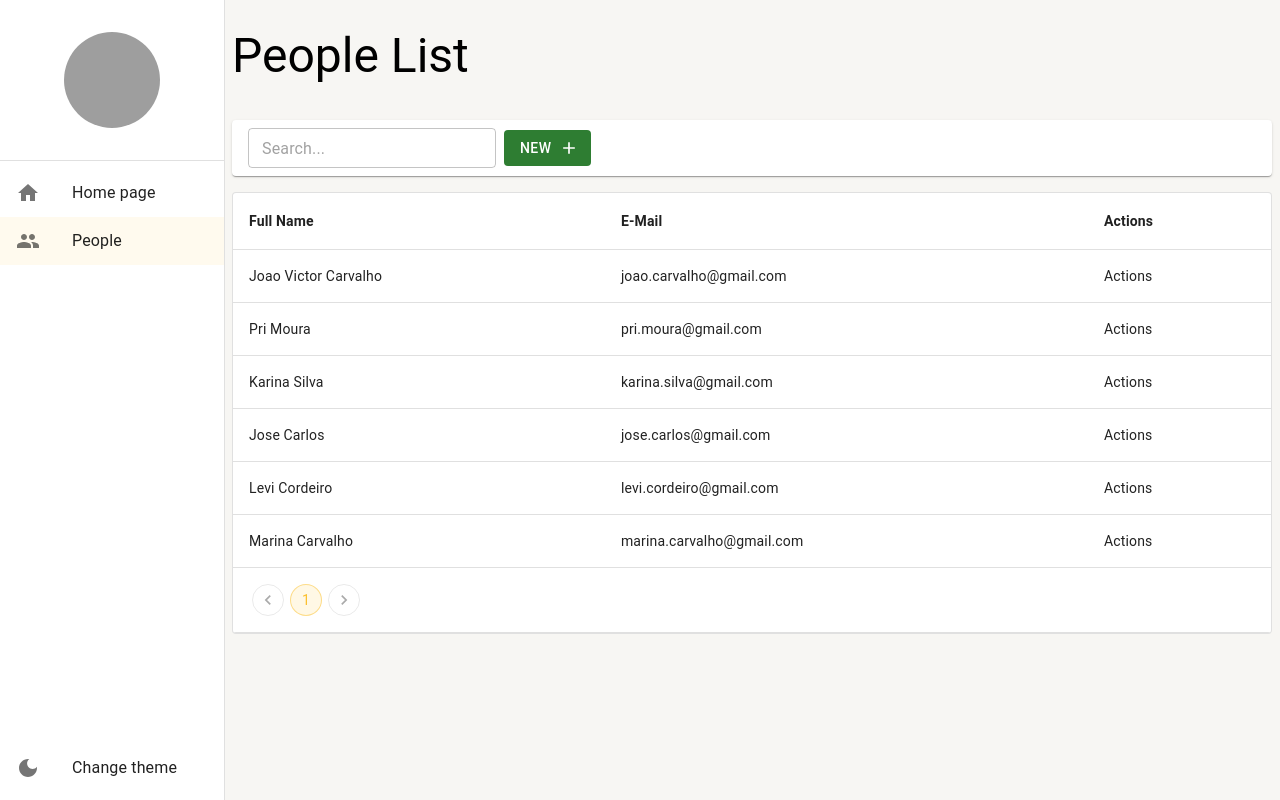
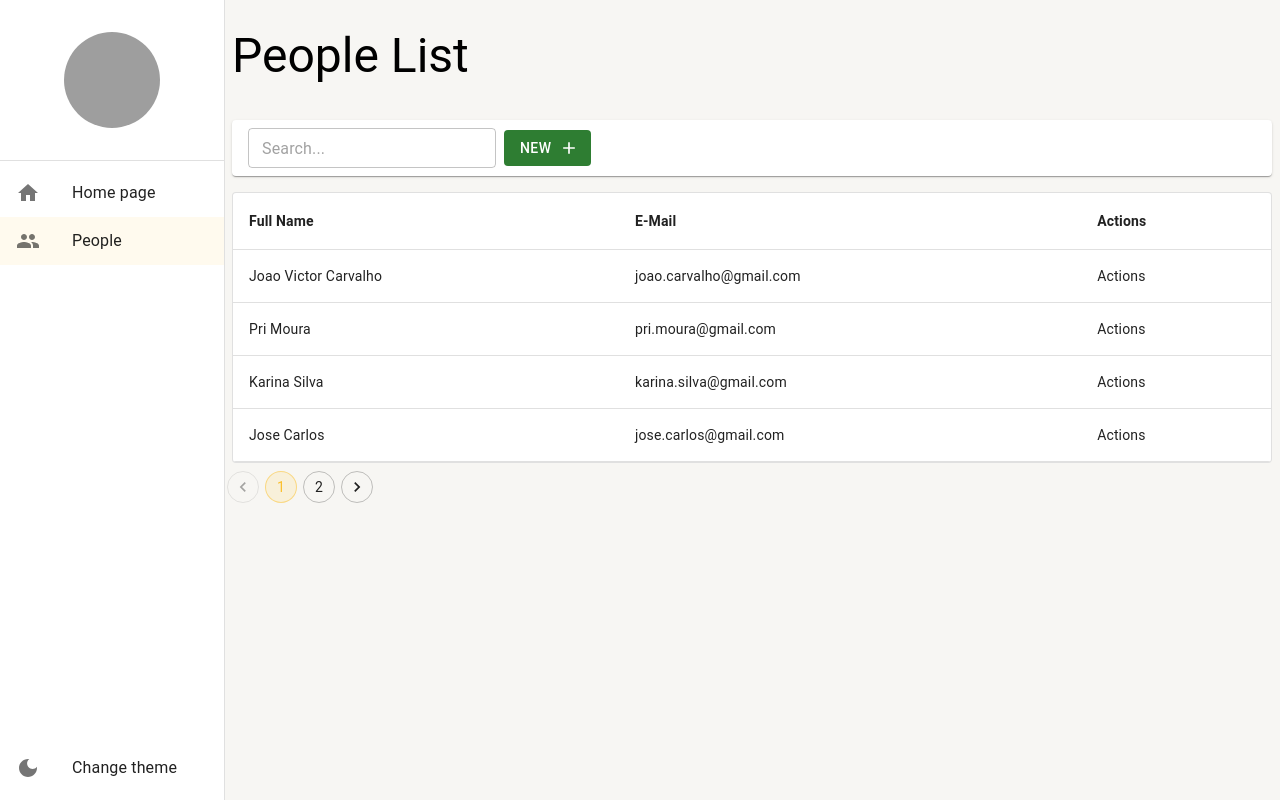
Before and after one commit to Joaovcarvalho23/CityPeople_Manager, a React (Create React App) app: page /people in a window 1280 px wide. Built offline with nearby package versions, Linux system fonts and the light colour scheme; data requests are answered from the project's data file; grey boxes are pictures that could not be loaded.

Commit message:
fixed: atualizando versão do json-server | paginação concluída

```diff
--- a/package.json
+++ b/package.json
@@ -16,6 +16,7 @@
     "react-scripts": "5.0.1"
   },
   "devDependencies": {
+    "@masscode/json-server": "^0.18.0",
     "@testing-library/jest-dom": "^5.17.0",
     "@testing-library/react": "^13.4.0",
     "@testing-library/user-event": "^13.5.0",
@@ -24,7 +25,6 @@
     "@types/react": "^18.2.48",
     "@types/react-dom": "^18.2.18",
     "@types/react-router-dom": "^5.3.3",
-    "json-server": "^1.0.0-alpha.23",
     "typescript": "^4.9.5",
     "web-vitals": "^2.1.4"
   },
--- a/src/pages/people/PeopleListing.tsx
+++ b/src/pages/people/PeopleListing.tsx
@@ -92,23 +92,17 @@ export const PeopleListing: React.FC = () => {
                 <TableCell colSpan={3}><LinearProgress variant='indeterminate'/></TableCell>
               </TableRow>
             )}
+          </TableFooter>
 
-            {/* {(totalCount > Environment.ROW_LIMIT) && ( */}
-            <TableRow>
-              <TableCell colSpan={3}>
-
-                <Stack spacing={2}>
-                  <Pagination page={page} count={Math.ceil(totalCount / Environment.ROW_LIMIT)} variant="outlined" color="primary"
-                    onChange={(e, newPage) => setSearchParams({ search, page: newPage.toString() }, { replace: true })}
-                  />
-                </Stack>
-
-              </TableCell>
-            </TableRow>
-            {/* )} */}
-          </TableFooter>
         </Table>
       </TableContainer>
+
+      <Stack spacing={2}>
+        <Pagination page={page} count={Math.ceil(totalCount / Environment.ROW_LIMIT)} variant="outlined" color="primary"
+          onChange={(e, newPage) => setSearchParams({ search, page: newPage.toString() }, { replace: true })}
+        />
+      </Stack>
+
     </PageBaseLayout>
   );
 };
--- a/src/shared/environment/index.ts
+++ b/src/shared/environment/index.ts
@@ -12,7 +12,7 @@ export const Environment = {
   /**
    * Define a quantidade de linhas a ser carregada por padrão nas listagens
    */
-  ROW_LIMIT: 12,
+  ROW_LIMIT: 4,
 
   /**
    * Texto exibido quando nenhum registro é encontrado
--- a/src/shared/services/api/people/PeopleService.ts
+++ b/src/shared/services/api/people/PeopleService.ts
@@ -54,8 +54,6 @@ const getAll = async (page = 1, filter = ''): Promise<TPeopleTotalCount | Error>
 
     const totalCount = Number(headers['x-total-count']);
     // const totalCount = Number(headers['x-total-count'] || Environment.ROW_LIMIT);
-    // const totalCount = filteredData.lenght;
-
 
     return {
       data: filteredData, //retorna a busca filtrada
```
Also changed, not shown: 1 other file (tests, documents, lock files or other folders).
